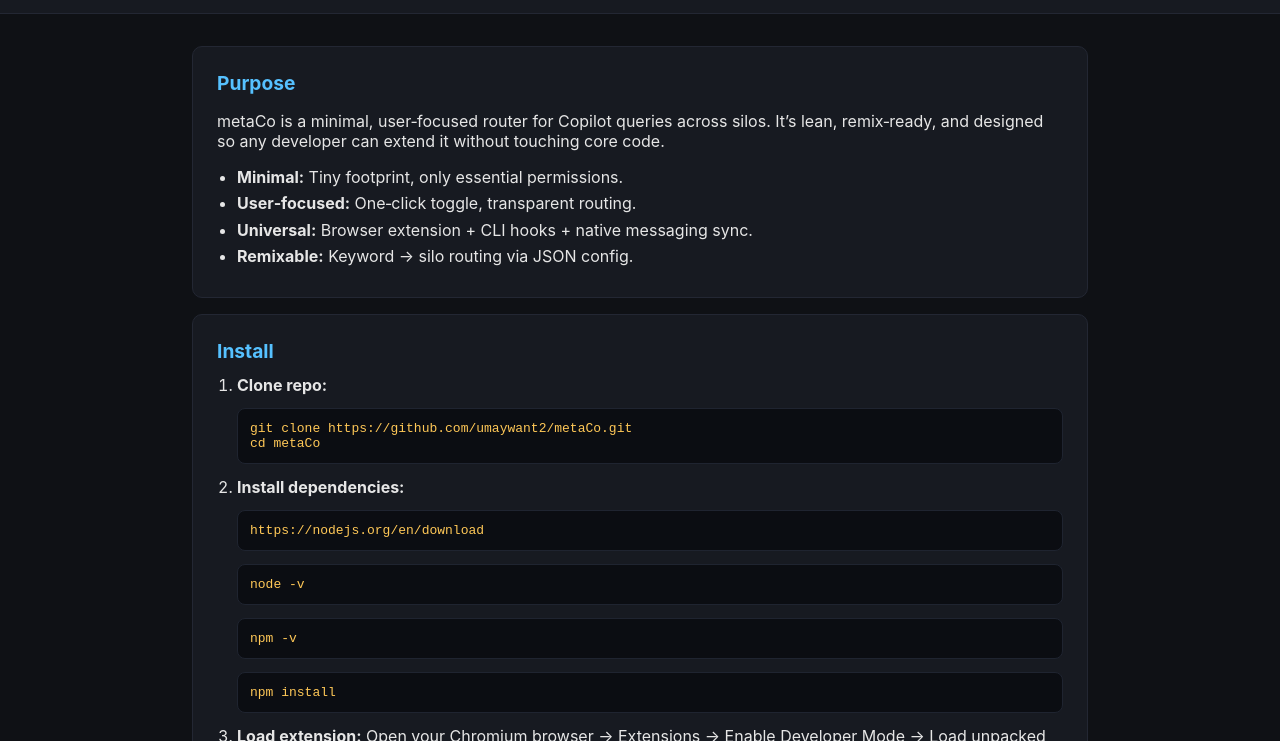
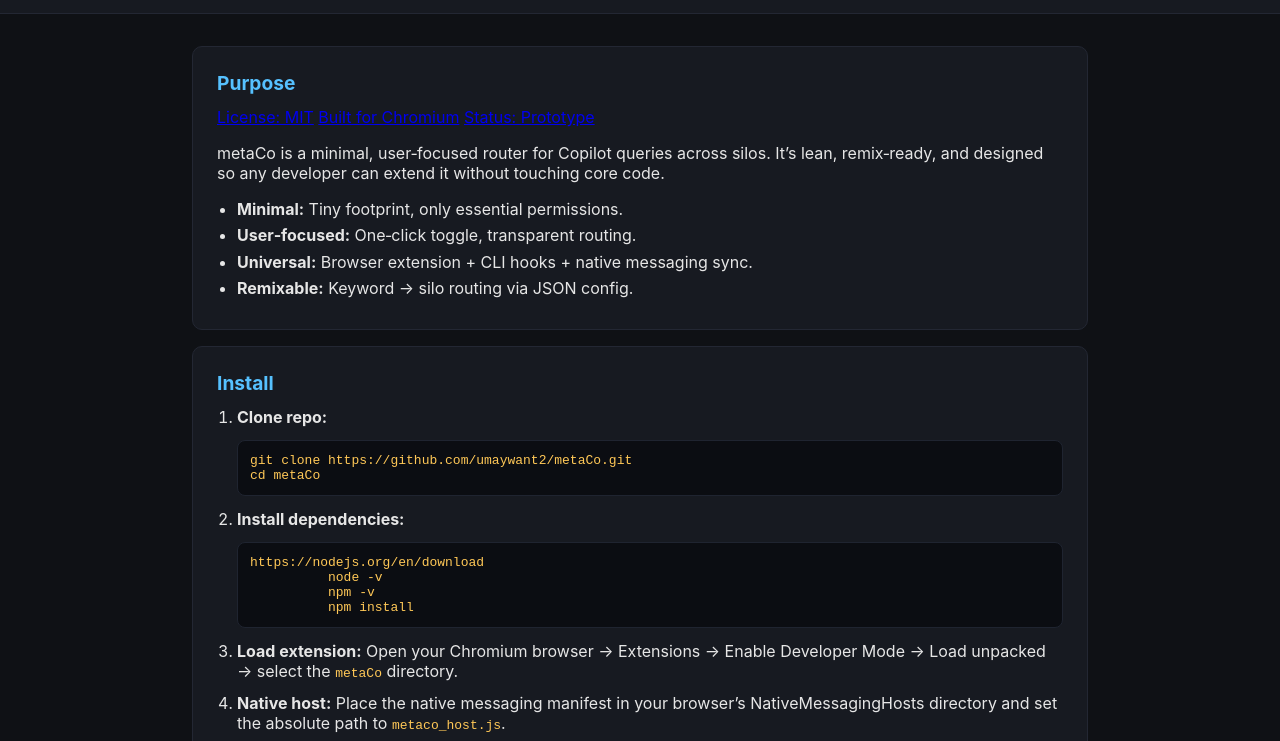
Before and after one commit to umaywant2/metaCo, a browser extension: page index.html in a window 1280 px wide. Shown: the part 59-800 px from the top of the page. Drawn offline with Linux system fonts and the light colour scheme; a web font is replaced by a local one.

Commit message:
Update index.html

```diff
--- a/index.html
+++ b/index.html
@@ -29,6 +29,11 @@
   <main class="container">
     <section id="purpose" class="section">
       <h2>Purpose</h2>
+
+      <a href="https://img.shields.io/badge/License-MIT-green.svg">License: MIT</a>
+      <a href="https://img.shields.io/badge/Chromium-Compatible-blue.svg">Built for Chromium</a>
+      <a href="https://img.shields.io/badge/Status-Prototype-orange.svg">Status: Prototype</a>
+
       <p>metaCo is a minimal, user‑focused router for Copilot queries across silos. It’s lean, remix‑ready, and designed so any developer can extend it without touching core code.</p>
       <ul class="bullets">
         <li><strong>Minimal:</strong> Tiny footprint, only essential permissions.</li>
@@ -46,10 +51,10 @@
 cd metaCo</code></pre>
         </li>
         <li><strong>Install dependencies:</strong>
-          <pre><code>https://nodejs.org/en/download</code></pre>
-          <pre><code>node -v</code></pre>
-          <pre><code>npm -v</code></pre>
-          <pre><code>npm install</code></pre>
+          <pre><code>https://nodejs.org/en/download
+          node -v
+          npm -v
+          npm install</code></pre>
         </li>
         <li><strong>Load extension:</strong> Open your Chromium browser → Extensions → Enable Developer Mode → Load unpacked → select the <code>metaCo</code> directory.</li>
         <li><strong>Native host:</strong> Place the native messaging manifest in your browser’s NativeMessagingHosts directory and set the absolute path to <code>metaco_host.js</code>.</li>
```
